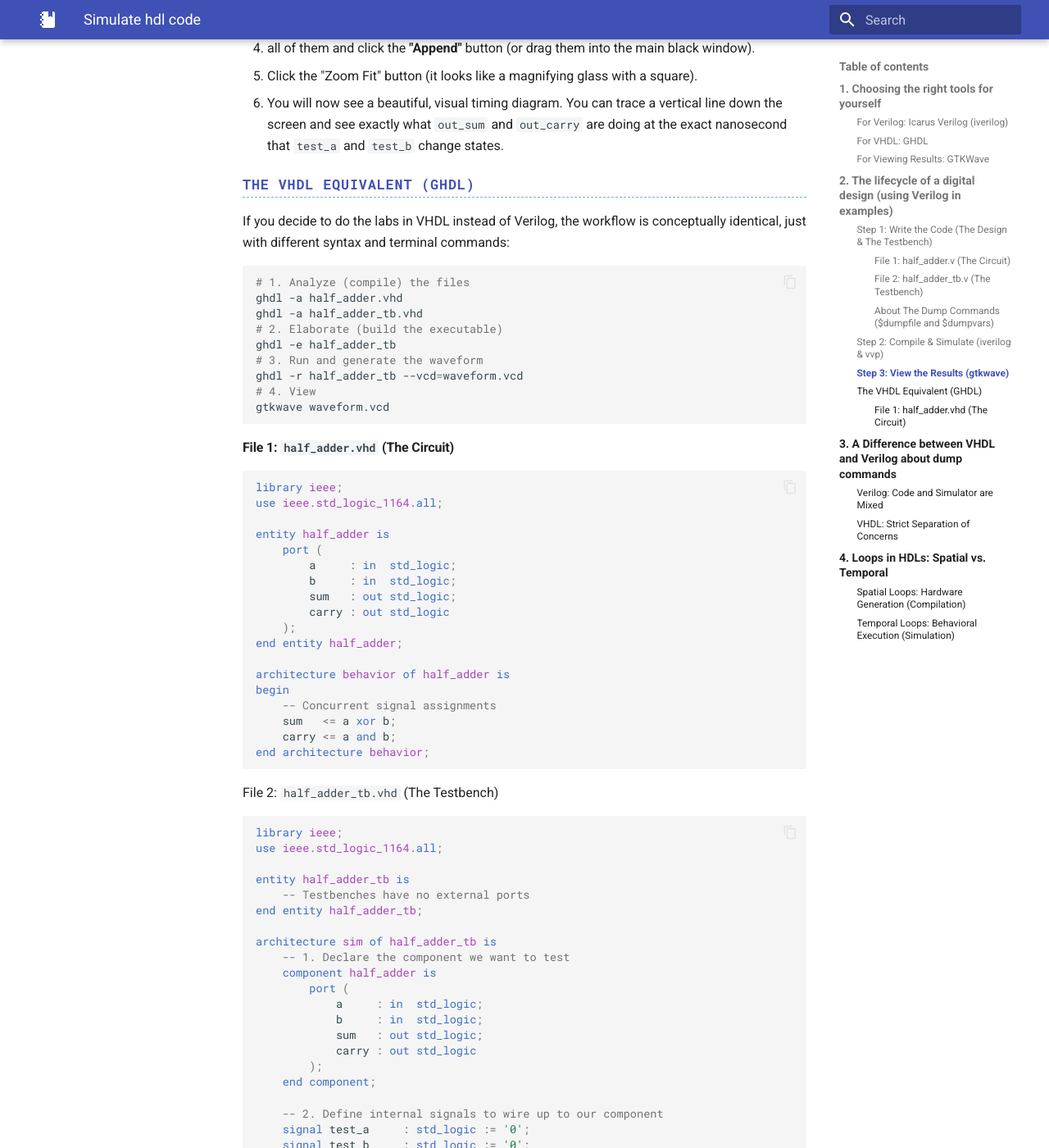
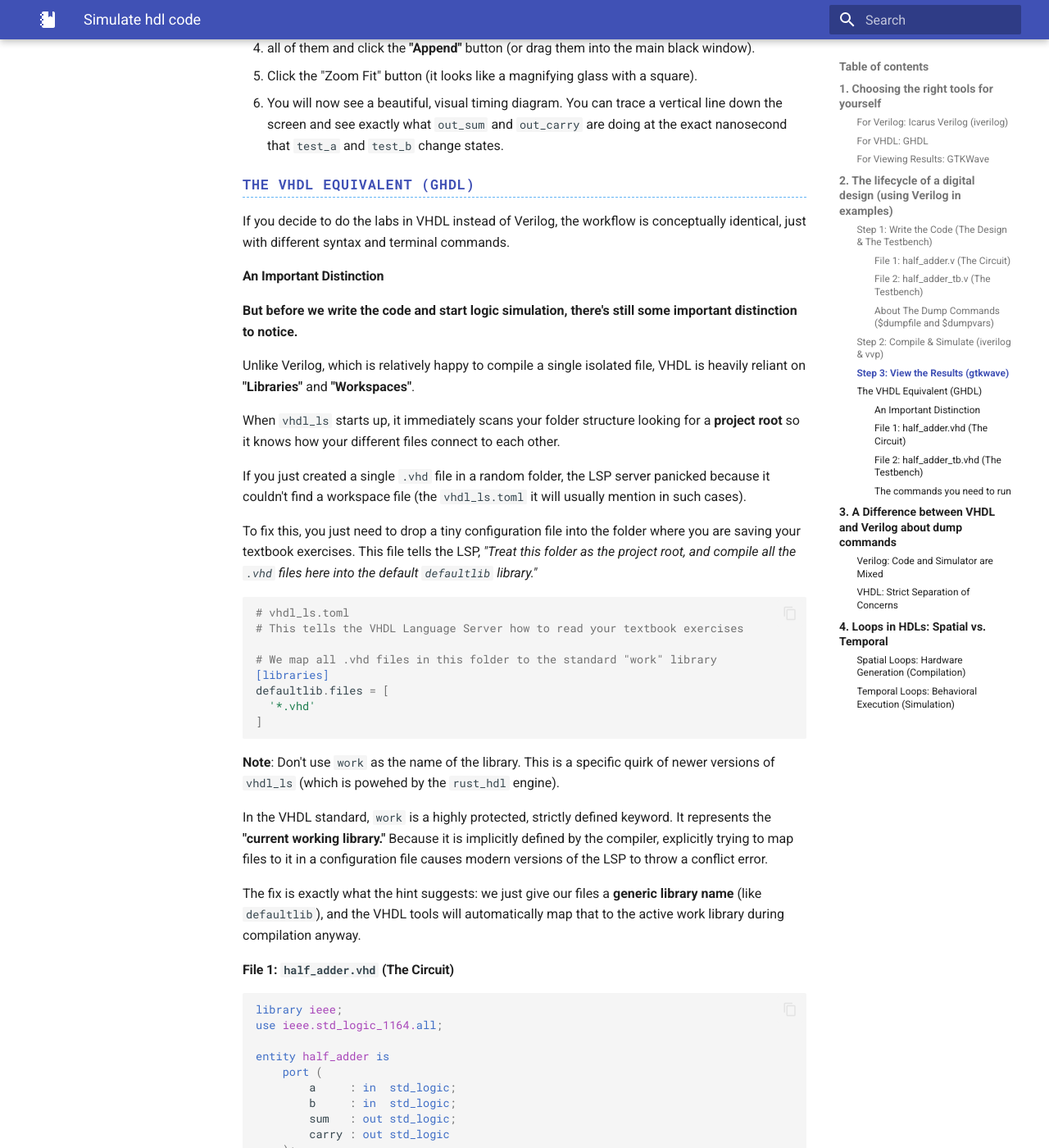
Before and after one commit to yang-qihang/my-blog-subsite-notes, an MkDocs documentation site: the page built from docs/cs/theory/digital-circuits/simulate-hdl-code.md, in a window 1280 px wide and 1400 px high, scrolled down 5436 px. Shown: the whole window at 82% size. Built offline with MkDocs 1.6.1 and Material for MkDocs 9.7.7, drawn with Linux system fonts in a browser that asks for light colours; some of the changed text lies outside the part shown.

Commit message:
update the simulation tutorial for the configuration file .toml required for VHDL code, also explain diff between entity and file name, and a few other details

````diff
--- a/docs/cs/theory/digital-circuits/simulate-hdl-code.md
+++ b/docs/cs/theory/digital-circuits/simulate-hdl-code.md
@@ -246,19 +246,36 @@
 
 ### The VHDL Equivalent (GHDL)
 
-If you decide to do the labs in VHDL instead of Verilog, the workflow is conceptually identical, just with different syntax and terminal commands:
+If you decide to do the labs in VHDL instead of Verilog, the workflow is conceptually identical, just with different syntax and terminal commands.
 
-```bash
-# 1. Analyze (compile) the files
-ghdl -a half_adder.vhd
-ghdl -a half_adder_tb.vhd
-# 2. Elaborate (build the executable)
-ghdl -e half_adder_tb
-# 3. Run and generate the waveform
-ghdl -r half_adder_tb --vcd=waveform.vcd
-# 4. View
-gtkwave waveform.vcd
+#### An Important Distinction
+**But before we write the code and start logic simulation, there's still some important distinction to notice.**
+
+Unlike Verilog, which is relatively happy to compile a single isolated file, VHDL is heavily reliant on **"Libraries"** and **"Workspaces"**.
+
+When `vhdl_ls` starts up, it immediately scans your folder structure looking for a **project root** so it knows how your different files connect to each other.
+
+If you just created a single `.vhd` file in a random folder, the LSP server panicked because it couldn't find a workspace file (the `vhdl_ls.toml` it will usually mention in such cases).
+
+To fix this, you just need to drop a tiny configuration file into the folder where you are saving your textbook exercises. This file tells the LSP, *"Treat this folder as the project root, and compile all the `.vhd` files here into the default `defaultlib` library."*
+
+```toml
+# vhdl_ls.toml
+# This tells the VHDL Language Server how to read your textbook exercises
+
+# We map all .vhd files in this folder to the standard "work" library
+[libraries]
+defaultlib.files = [
+  '*.vhd'
+]
 ```
+
+**Note**: Don't use `work` as the name of the library. This is a specific quirk of newer versions of `vhdl_ls` (which is powehed by the `rust_hdl` engine).
+
+In the VHDL standard, `work` is a highly protected, strictly defined keyword. It represents the **"current working library."** Because it is implicitly defined by the compiler, explicitly trying to map files to it in a configuration file causes modern versions of the LSP to throw a conflict error.
+
+The fix is exactly what the hint suggests: we just give our files a **generic library name** (like `defaultlib`), and the VHDL tools will automatically map that to the active work library during compilation anyway.
+
 
 #### File 1: `half_adder.vhd` (The Circuit)
 
@@ -283,7 +300,7 @@
 end architecture behavior;
 ```
 
-File 2: `half_adder_tb.vhd` (The Testbench)
+#### File 2: `half_adder_tb.vhd` (The Testbench)
 
 ```vhdl
 library ieee;
@@ -339,6 +356,28 @@
     end process;
 end architecture sim;
 ```
+
+#### The commands you need to run
+
+```bash
+# 1. Analyze (compile) the files
+ghdl -a half_adder.vhd
+ghdl -a half_adder_tb.vhd
+# 2. Elaborate (build the executable)
+ghdl -e half_adder_tb
+# 3. Run and generate the waveform
+ghdl -r half_adder_tb --vcd=waveform.vcd
+# 4. View
+gtkwave waveform.vcd
+```
+
+**Note**:
+
+- When you run `ghdl -a ...`, GHDL is interacting with your Linux file system. It reads the text file and **compiles the logic into its internal database** (e.g. the filename will look like `work-obj93.cf`).
+
+- When you run `ghdl -e ...`, GHDL stops looking at your Linux files and starts looking inside its **internal database**. It is searching for the specific VHDL entity name you defined in the code.
+
+    This means that you need to pass the **entity name** instead of the **file name** to the elaborate and run command regardless of what the `.vhd` file is called! Or the error `cannot find entity or configuration` will happen.
 
 ## 3. A Difference between VHDL and Verilog about dump commands
 
````
Also changed, not shown: docs/index.md (+1 -1 lines).
